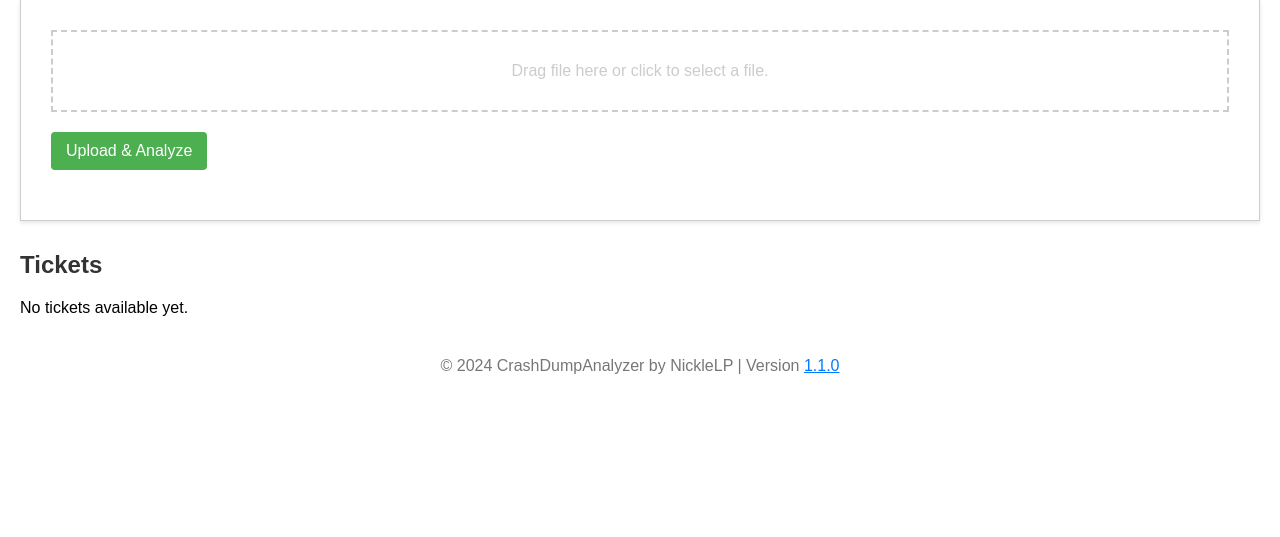
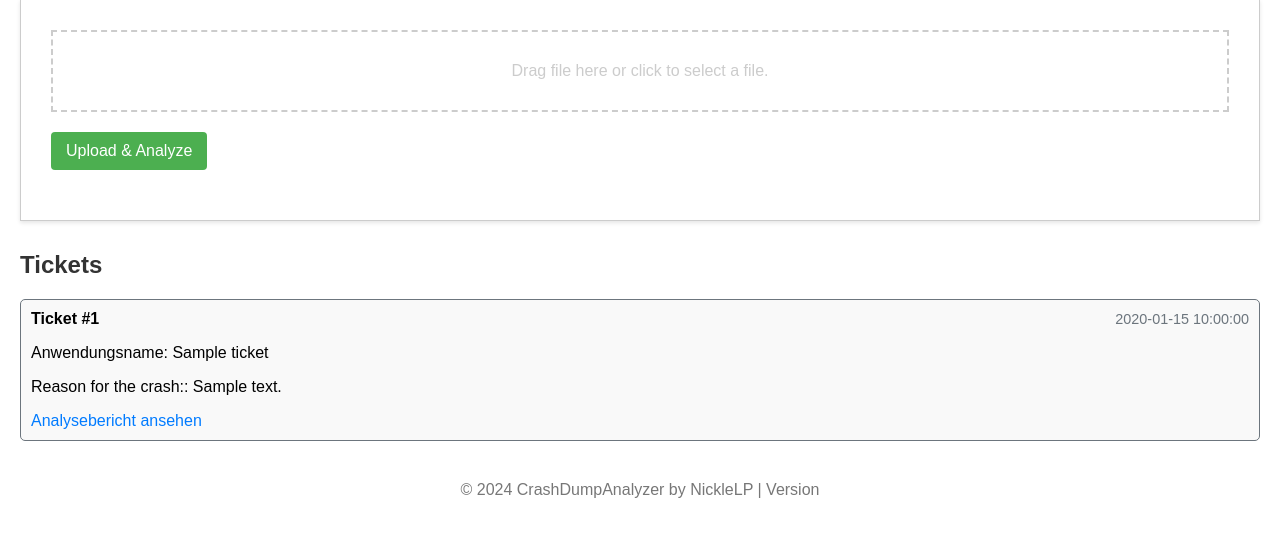
Before and after one commit to NickleLP/CrashDumpAnalyzer, a Flask app: page / in a window 1280 px wide. Shown: the part 81-618 px from the top of the page. Run offline with Flask 3, Linux system fonts and the light colour scheme; tables that the repository leaves empty hold one stand-in row (values such as "Sample post"); some libraries are stand-ins or nearby versions.

Commit message:
Refactor ticket rendering in index.html and add database integration
- Refactored the ticket rendering in the index.html template to use a more efficient and cleaner code structure.
- Added database integration for storing and retrieving tickets and their corresponding analysis reports.

```diff
--- a/app.py
+++ b/app.py
@@ -8,6 +8,9 @@
 from config import VERSION
 import sys
 from urllib.parse import urlparse
+from flask_sqlalchemy import SQLAlchemy
+from datetime import datetime
+
 
 app = Flask(__name__)
 app.secret_key = '578493092754320oio6547a32653402tzu174321045d414d5g4d5g314d5644315¨ü6448¨$34ö14$üöäiä643*914*64*op416*43146*443*i1*643i*16*443*146*4431*464*31464i4315p453145oi6443165464531'
@@ -16,11 +19,31 @@
 app.config['ANALYSIS_FOLDER'] = 'analyses'
 app.config['BABEL_DEFAULT_LOCALE'] = 'en'
 app.config['BABEL_SUPPORTED_LOCALES'] = ['en', 'de', "nl"]
+
+# Konfiguration der Datenbank
+app.config['SQLALCHEMY_DATABASE_URI'] = 'sqlite:///tickets.db'
+app.config['SQLALCHEMY_TRACK_MODIFICATIONS'] = False
+db = SQLAlchemy(app)
+
 VALID_REDIRECTS = [
     '/',
     '/changelog',
     '/analysis'
 ]
+
+class Ticket(db.Model):
+    id = db.Column(db.Integer, primary_key=True)
+    exception_code = db.Column(db.String(20), nullable=False)
+    description = db.Column(db.Text, nullable=False)
+    application_name = db.Column(db.String(100), nullable=False)
+    timestamp = db.Column(db.DateTime, default=datetime.utcnow)
+    analysis = db.relationship('Analysis', backref='ticket', uselist=False)
+
+class Analysis(db.Model):
+    id = db.Column(db.Integer, primary_key=True)
+    ticket_id = db.Column(db.Integer, db.ForeignKey('ticket.id'), nullable=False)
+    content = db.Column(db.Text, nullable=False)
+
 
 def validate_url(url):
     parsed_url = urlparse(url.replace('\\', ''))
@@ -56,6 +79,12 @@
 # Globale Variablen für Tickets
 ticket_number = 1
 tickets = {}
+
+# Erlaubte Dateierweiterungen
+ALLOWED_EXTENSIONS = {'dmp'}
+
+def allowed_file(filename):
+    return '.' in filename and filename.rsplit('.', 1)[1].lower() in ALLOWED_EXTENSIONS
 
 def find_cdb_executable():
     possible_paths = [
@@ -153,41 +182,51 @@
 
 @app.route('/', methods=['GET', 'POST'])
 def upload_file():
-    global ticket_number
     if request.method == 'POST':
-        if 'file' not in request.files:
-            flash (_('No file selected'))
-            return redirect(validate_url(request.url))
-        file = request.files['file']
+        if 'dump_file' not in request.files:
+            flash(_('Keine Datei ausgewählt'))
+            return redirect(request.url)
+        file = request.files['dump_file']
         if file.filename == '':
-            flash (_('No file selected'))
-            return redirect(validate_url(request.url))
-        if file and file.filename.lower().endswith('.dmp'):
-            # Speichern der Datei
-            dump_filename = f"dump_{ticket_number}.dmp"
-            dump_path = os.path.join(app.config['UPLOAD_FOLDER'], dump_filename)
-            file.save(dump_path)
+            flash(_('Keine Datei ausgewählt'))
+            return redirect(request.url)
+        if file and allowed_file(file.filename):
+            filename = secure_filename(file.filename)
+            timestamp = datetime.utcnow()
+            unique_filename = f"{timestamp.strftime('%Y%m%d%H%M%S')}_{filename}"
+            file_path = os.path.join(app.config['UPLOAD_FOLDER'], unique_filename)
+            file.save(file_path)
 
-            # Analysieren der Dump-Datei (Ticketnummer übergeben)
-            exe_name, crash_reason = analyze_dump(dump_path, ticket_number)
+            # Führen Sie die Analyse durch (Ihre bestehende Analysefunktion)
+            analysis_content, exception_code, description, application_name = analyze_dump(file_path)
 
-            # Speichern des Tickets
-            tickets[ticket_number] = {
-            'exe_name': exe_name,
-            'crash_reason': crash_reason,
-            'analysis_file': f"analysis_{ticket_number}.txt",
-            'timestamp': datetime.now().strftime('%d.%m.%Y %H:%M:%S')
-            }
+            # Speichern Sie das Ticket und die Analyse in der Datenbank
+            ticket = Ticket(
+                exception_code=exception_code,
+                description=description,
+                application_name=application_name,
+                timestamp=timestamp
+            )
+            db.session.add(ticket)
+            db.session.commit()
 
-            flash (_('File uploaded and analyzed. Ticket number:') + f' {ticket_number}')
-            ticket_number += 1
+            analysis = Analysis(
+                ticket_id=ticket.id,
+                content=analysis_content
+            )
+            db.session.add(analysis)
+            db.session.commit()
 
+            flash(_('Datei hochgeladen und analysiert. Ticketnummer: ') + str(ticket.id))
             return redirect(url_for('upload_file'))
         else:
-            flash (_('Please upload a valid .dmp file'))
-            return redirect(validate_url(request.url))
-    #print(f"Aktuelle Sprache in der Ansicht: {get_locale()}")
-    return render_template('index.html', tickets=tickets, version=VERSION, get_locale=get_locale)
+            flash(_('Bitte eine gültige .dmp-Datei hochladen'))
+            return redirect(request.url)
+    else:
+        # Laden Sie die Tickets aus der Datenbank
+        tickets = Ticket.query.order_by(Ticket.timestamp.desc()).all()
+        return render_template('index.html', tickets=tickets)
+
 
 @app.route('/changelog')
 def changelog():
@@ -211,28 +250,13 @@
     changelog_html = markdown.markdown(content)
     return render_template('changelog.html', changelog=changelog_html, version=VERSION)
 
-@app.route('/analysis/<int:ticket_number>')
-def view_analysis(ticket_number):
-    analysis_filename = f"analysis_{ticket_number}.txt"
-    base_path = app.config['ANALYSIS_FOLDER']
-    analysis_path = os.path.normpath(os.path.join(base_path, analysis_filename))
-
-    if not analysis_path.startswith(base_path):
-        flash(_('Invalid file path.'))
-        return redirect(url_for('upload_file'))
-
-    if os.path.exists(analysis_path):
-        with open(analysis_path, 'r', encoding='utf-8') as f:
-            analysis_content = f.read()
-        ticket_info = tickets.get(ticket_number)
-        ticket_timestamp = ticket_info.get('timestamp') if ticket_info else ''
-        return render_template('analysis.html',
-                               ticket_number=ticket_number,
-                               analysis_content=analysis_content,
-                               ticket_timestamp=ticket_timestamp)
-    else:
-        flash (_('Analysis report not found.'))
-        return redirect(url_for('upload_file'))
+@app.route('/analysis/<int:ticket_id>')
+def view_analysis(ticket_id):
+    ticket = Ticket.query.get_or_404(ticket_id)
+    analysis_content = ticket.analysis.content
+    return render_template('analysis.html',
+                           ticket=ticket,
+                           analysis_content=analysis_content)
 
 
 if __name__ == '__main__':
--- a/templates/index.html
+++ b/templates/index.html
@@ -95,19 +95,21 @@
     </form>
 
     <h2>{{ _('Tickets') }}</h2>
+    <!-- Innerhalb des Body-Tags -->
     {% if tickets %}
-        {% for ticket_num, ticket_info in tickets.items() %}
-            <div class="ticket">
-                <div class="ticket-header">
-                    <p class="ticket-title">{{ _('Ticket') }} {{ ticket_num }}: {{ ticket_info.exe_name }}</p>
-                    <span class="ticket-timestamp">{{ ticket_info.timestamp }}</span>
-                </div>
-                <p><strong>{{ _('Reason for the crash:') }}</strong> {{ ticket_info.crash_reason }}</p>
-                <p><a href="{{ url_for('view_analysis', ticket_number=ticket_num) }}">{{ _('View analysis report') }}</a></p>
+      {% for ticket in tickets %}
+        <div class="ticket">
+            <div class="ticket-header">
+                <span class="ticket-title">{{ _('Ticket') }} #{{ ticket.id }}</span>
+                <span class="ticket-timestamp">{{ ticket.timestamp.strftime('%Y-%m-%d %H:%M:%S') }}</span>
             </div>
-        {% endfor %}
+            <p>{{ _('Anwendungsname') }}: {{ ticket.application_name }}</p>
+            <p>{{ _('Reason for the crash:') }}: {{ ticket.description }}</p>
+            <a href="{{ url_for('view_analysis', ticket_id=ticket.id) }}">{{ _('Analysebericht ansehen') }}</a>
+        </div>
+      {% endfor %}
     {% else %}
-        <p>{{ _('No tickets available yet.') }}</p>
+      <p>{{ _('No tickets available yet.') }}</p>
     {% endif %}
 
     <footer>
```
